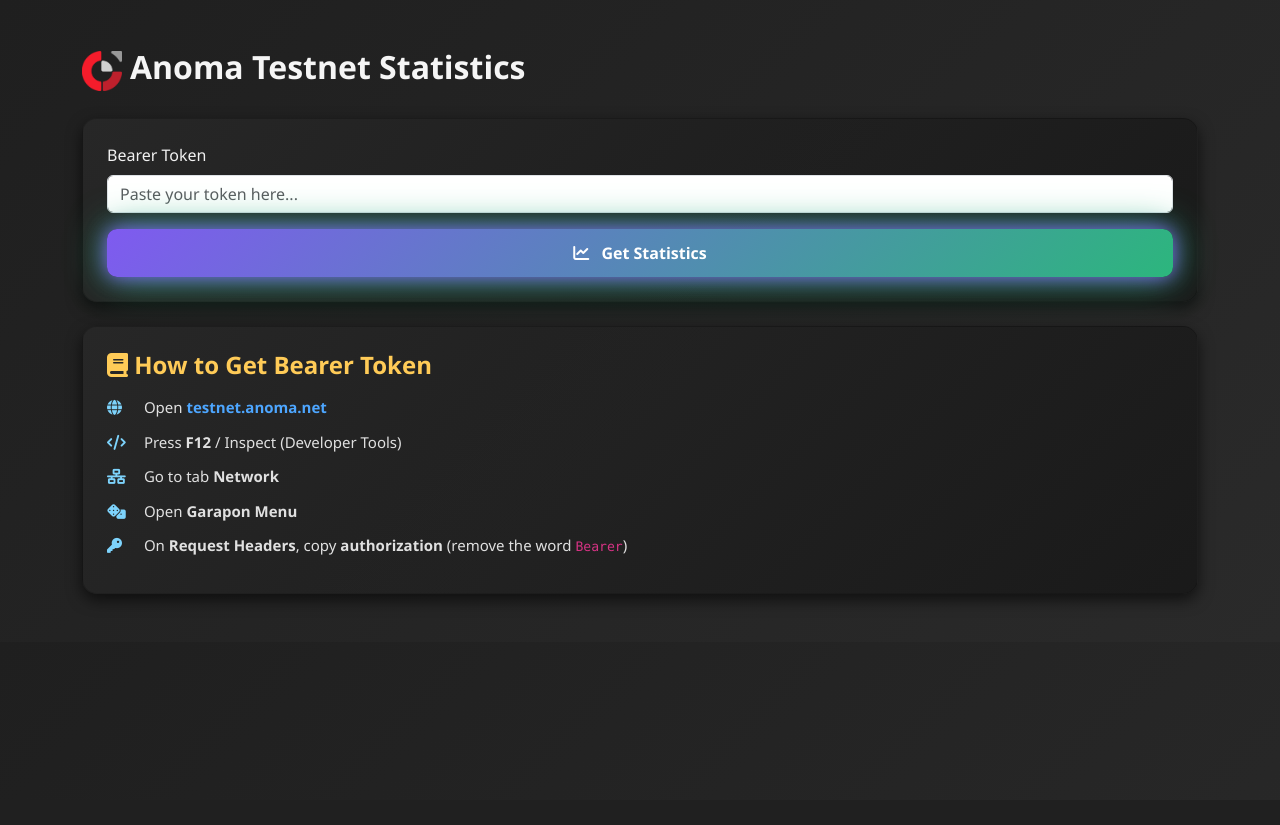
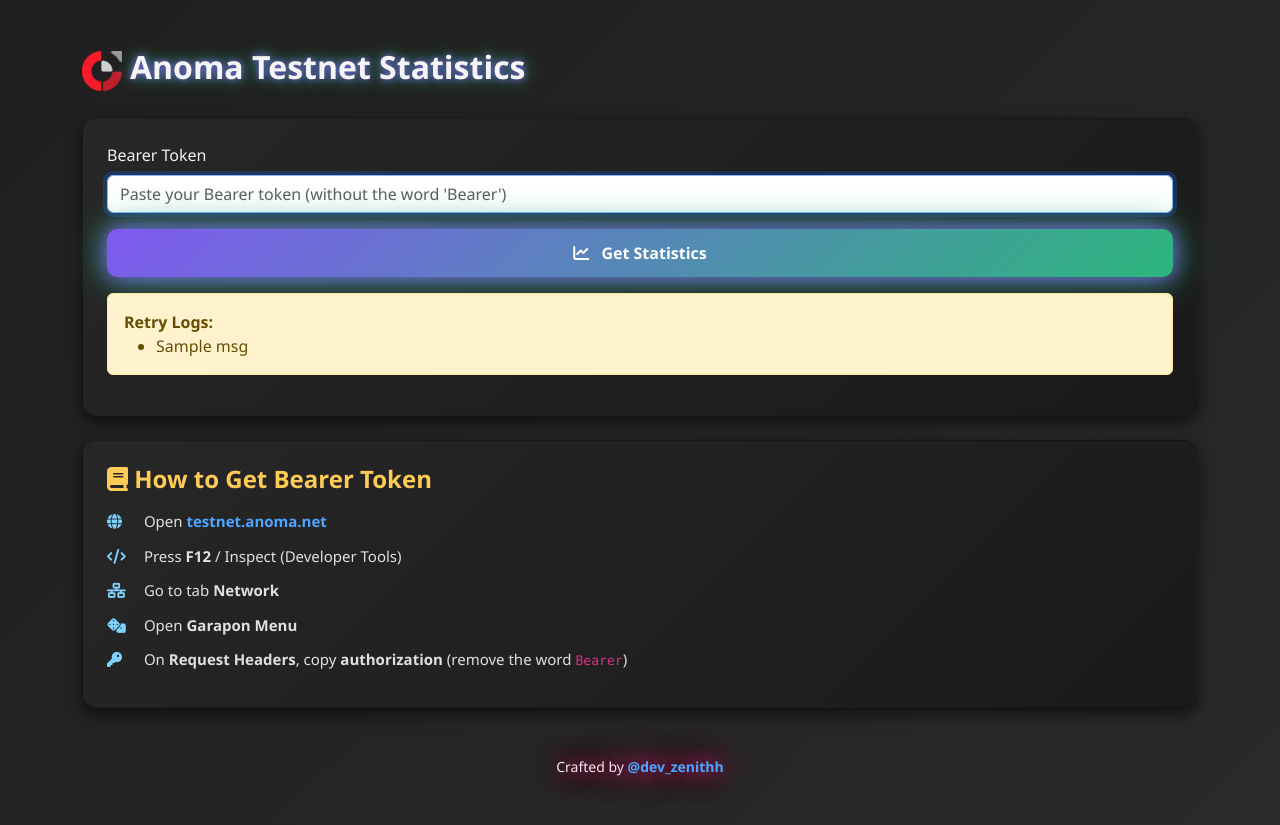
Before and after one commit to devzenithh/anoma-statistic, a Flask app: template templates/home.html in a window 1280 px wide. Before the commit the page ends 596 px from the top, so only its background shows below. Run offline with Flask 3, Linux system fonts and the light colour scheme; the template is opened without the code that fills it: most values are stand-ins (such as "Sample title", 1, 10 or a date in 2020).

Commit message:
massive udpate

```diff
--- a/app.py
+++ b/app.py
@@ -1,13 +1,14 @@
-from flask import Flask, render_template, request, redirect, url_for, session
-import requests
+from flask import Flask, render_template, request, redirect, url_for, session, flash
+import requests, time
 
 app = Flask(__name__)
 app.secret_key = "anoma-secret"
 
 API_BASE = "https://api.prod.testnet.anoma.net/api/v1"
 
-# simpan visitor unique berdasarkan IP
+# Track unique visitors by IP
 unique_visitors = set()
+
 
 @app.before_request
 def track_visitors():
@@ -15,13 +16,53 @@
     if ip not in unique_visitors:
         unique_visitors.add(ip)
 
+
+def fetch_with_retry(url, headers, retries=5, delay=2):
+    """
+    Fetch data from API with retry and error handling.
+    Returns JSON or error dict. If fails after retries, returns None.
+    """
+    messages = []
+    for attempt in range(retries):
+        resp = requests.get(url, headers=headers)
+
+        if resp.status_code == 200:
+            try:
+                return resp.json(), messages
+            except ValueError:
+                messages.append("Invalid JSON response from server.")
+                return None, messages
+
+        elif resp.status_code == 401:
+            return {"error": "invalid_token"}, messages
+
+        else:
+            messages.append(f"Attempt {attempt+1}/{retries} failed with status {resp.status_code}")
+            time.sleep(delay)
+
+    return None, messages
+
+
 @app.route("/", methods=["GET", "POST"])
 def home():
     if request.method == "POST":
-        token = request.form.get("bearer")
+        token = request.form["bearer"]
+        headers = {"Authorization": f"Bearer {token}"}
+
+        # Validate token with retry (5x)
+        user_data, messages = fetch_with_retry(f"{API_BASE}/user", headers, retries=5)
+
+        if not user_data:
+            return render_template("home.html", error="⚠️ Server error after multiple retries.", logs=messages)
+
+        if user_data.get("error") == "invalid_token":
+            return render_template("home.html", error="❌ Your Token is Invalid", logs=messages)
+
+        # Valid token → save to session
         session["bearer"] = token
         return redirect(url_for("stats"))
-    return render_template("home.html", visitors=len(unique_visitors))
+
+    return render_template("home.html")
 
 
 @app.route("/stats")
@@ -32,9 +73,17 @@
 
     headers = {"Authorization": f"Bearer {bearer}", "Accept": "*/*"}
 
-    user_data = requests.get(f"{API_BASE}/user", headers=headers).json()
-    garapon_data = requests.get(f"{API_BASE}/garapon", headers=headers).json()
+    # Fetch user data
+    user_data, _ = fetch_with_retry(f"{API_BASE}/user", headers, retries=5)
+    if not user_data or user_data.get("error") == "invalid_token":
+        return redirect(url_for("home"))
 
+    # Fetch garapon data
+    garapon_data, _ = fetch_with_retry(f"{API_BASE}/garapon", headers, retries=5)
+    if not garapon_data or garapon_data.get("error") == "invalid_token":
+        return redirect(url_for("home"))
+
+    # Count stats
     stats = {"white": 0, "blue": 0, "red": 0, "gold": 0}
     for c in garapon_data.get("coupons", []):
         if c["prize_amount"] == 100:
@@ -56,9 +105,9 @@
     )
 
 
-
 if __name__ == "__main__":
     from waitress import serve
     import os
     port = int(os.environ.get("PORT", 8080))
+    print(f"🚀 Server running on http://127.0.0.1:{port}")
     serve(app, host="0.0.0.0", port=port)
--- a/templates/home.html
+++ b/templates/home.html
@@ -15,32 +15,27 @@
       background: linear-gradient(135deg, rgba(40,40,40,0.95), rgba(25,25,25,0.95));
       border-radius: 15px;
       box-shadow: 0 6px 15px rgba(0,0,0,0.6);
-  color: #f1f1f1;   /* default text jadi terang */
+      color: #f1f1f1;
     }
-
     .card h4 {
-  color: #ffcb57;   /* judul step jadi kuning gold */
+      color: #ffcb57;
       font-weight: bold;
     }
-
     .tutorial-step {
       margin-bottom: 12px;
       font-size: 15px;
       color: #e0e0e0;
     }
-
     .tutorial-step i {
       width: 25px;
       margin-right: 8px;
-  color: #7dd3fc; /* ikon biru terang */
+      color: #7dd3fc;
     }
-
     a {
       color: #4da6ff;
       font-weight: bold;
       text-decoration: none;
     }
-
     a:hover {
       text-decoration: underline;
     }
@@ -55,17 +50,14 @@
       transition: all 0.3s ease-in-out;
       animation: glow 2s infinite alternate;
     }
-
     .btn-start i {
       margin-right: 8px;
     }
-
     .btn-start:hover {
       transform: scale(1.05);
       box-shadow: 0 0 25px rgba(127,90,240,0.9), 0 0 40px rgba(44,182,125,0.9);
       opacity: 0.95;
     }
-
     @keyframes glow {
       from {
         box-shadow: 0 0 8px rgba(127,90,240,0.6), 0 0 16px rgba(44,182,125,0.6);
@@ -74,7 +66,14 @@
         box-shadow: 0 0 20px rgba(127,90,240,1), 0 0 40px rgba(44,182,125,1);
       }
     }
-
+    @keyframes glowTitle {
+      from { text-shadow: 0 0 5px #7f5af0, 0 0 10px #2cb67d; }
+      to   { text-shadow: 0 0 15px #7f5af0, 0 0 30px #2cb67d; }
+    }
+    @keyframes blink {
+      from { text-shadow: 0 0 5px #ff1177, 0 0 10px #ff1177; color: #fff; }
+      to   { text-shadow: 0 0 20px #ff1177, 0 0 40px #ff1177; color: #ffe6f0; }
+    }
   </style>
 </head>
 <body>
@@ -83,7 +82,7 @@
   <!-- Title -->
   <div class="d-flex align-items-center mb-4">
     <img src="/static/anoma_logo.png" class="me-2" width="40" height="40">
-    <h2 class="fw-bold">Anoma Testnet Statistics</h2>
+    <h2 class="fw-bold" style="animation: glowTitle 3s infinite alternate;">Anoma Testnet Statistics</h2>
   </div>
 
   <!-- Token Form -->
@@ -91,13 +90,32 @@
     <form method="POST">
       <div class="mb-3">
         <label for="bearer" class="form-label">Bearer Token</label>
-        <input type="text" class="form-control" id="bearer" name="bearer" placeholder="Paste your token here..." required>
+        <input type="text" class="form-control" id="bearer" name="bearer"
+               placeholder="Paste your Bearer token (without the word 'Bearer')" required autofocus>
       </div>
       <button type="submit" class="btn btn-start w-100">
         <i class="fa-solid fa-chart-line"></i> Get Statistics
       </button>
+    </form>
 
-    </form>
+    <!-- Show errors if any -->
+    {% if error %}
+    <div class="alert alert-danger mt-3">
+      <i class="fa-solid fa-triangle-exclamation"></i> {{ error }}
+    </div>
+    {% endif %}
+
+    <!-- Show retry logs if any -->
+    {% if logs %}
+    <div class="alert alert-warning mt-3">
+      <b>Retry Logs:</b>
+      <ul class="mb-0">
+        {% for msg in logs %}
+          <li>{{ msg }}</li>
+        {% endfor %}
+      </ul>
+    </div>
+    {% endif %}
   </div>
 
   <!-- Tutorial -->
@@ -110,6 +128,11 @@
     <div class="tutorial-step"><i class="fa-solid fa-key"></i> On <b>Request Headers</b>, copy <b>authorization</b> (remove the word <code>Bearer</code>)</div>
   </div>
 
+  <!-- Footer -->
+  <div class="text-center mt-5" style="font-size:14px; animation: blink 2s infinite alternate;">
+    Crafted by <a href="https://twitter.com/dev_zenithh" target="_blank">@dev_zenithh</a>
+  </div>
+
 </div>
 </body>
 </html>
```
Lines whose indentation alone changed are shown as unchanged.
